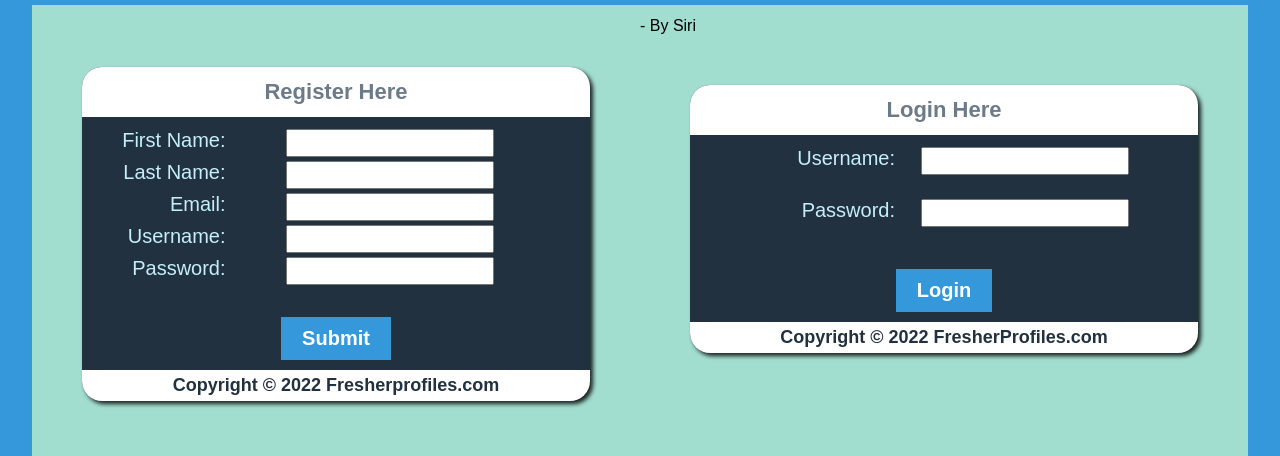
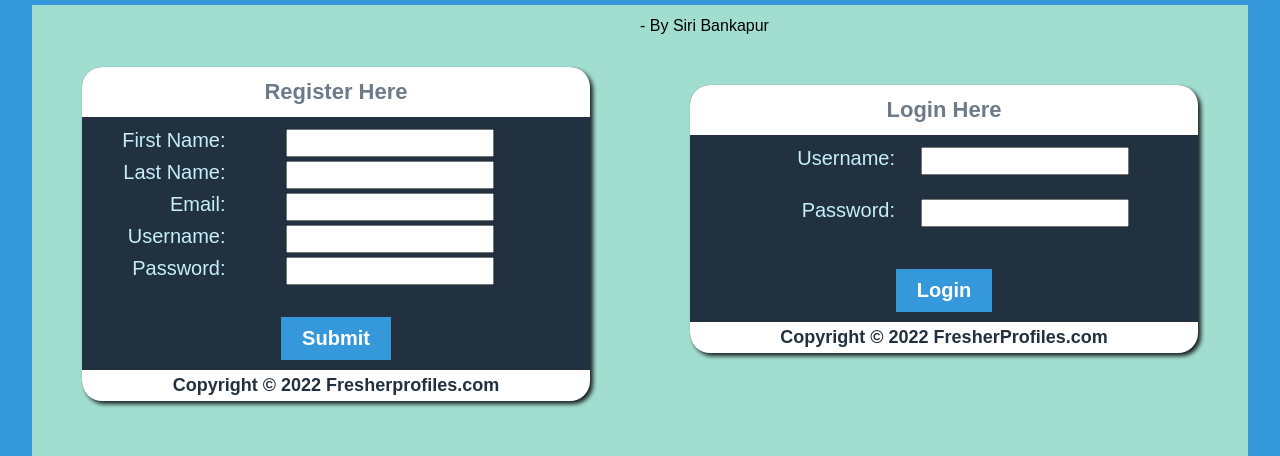
Before and after one commit to siribankapur/ProfilePage, a PHP site: page /index.php in a window 1280 px wide. Shown: the part 55-511 px from the top of the page. Run offline with PHP 8.4, Linux system fonts and the light colour scheme.

Commit message:
Update index.php
changed name to siri bankapur

```diff
--- a/index.php
+++ b/index.php
@@ -16,7 +16,7 @@
  </nav>
 </header>
 <div id="center">
-<div id="center-set"> - By Siri
+<div id="center-set"> - By Siri Bankapur
 <div id="signup">
 <div id="signup-st">
 <div align="center">
```
